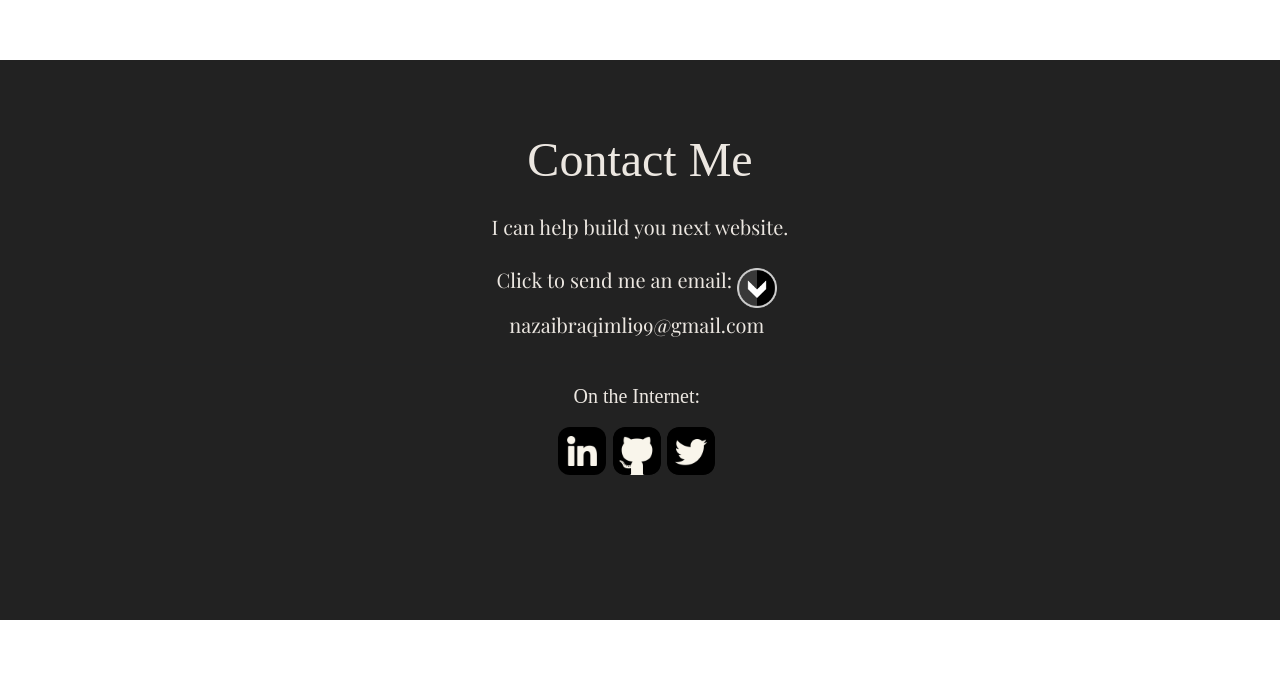
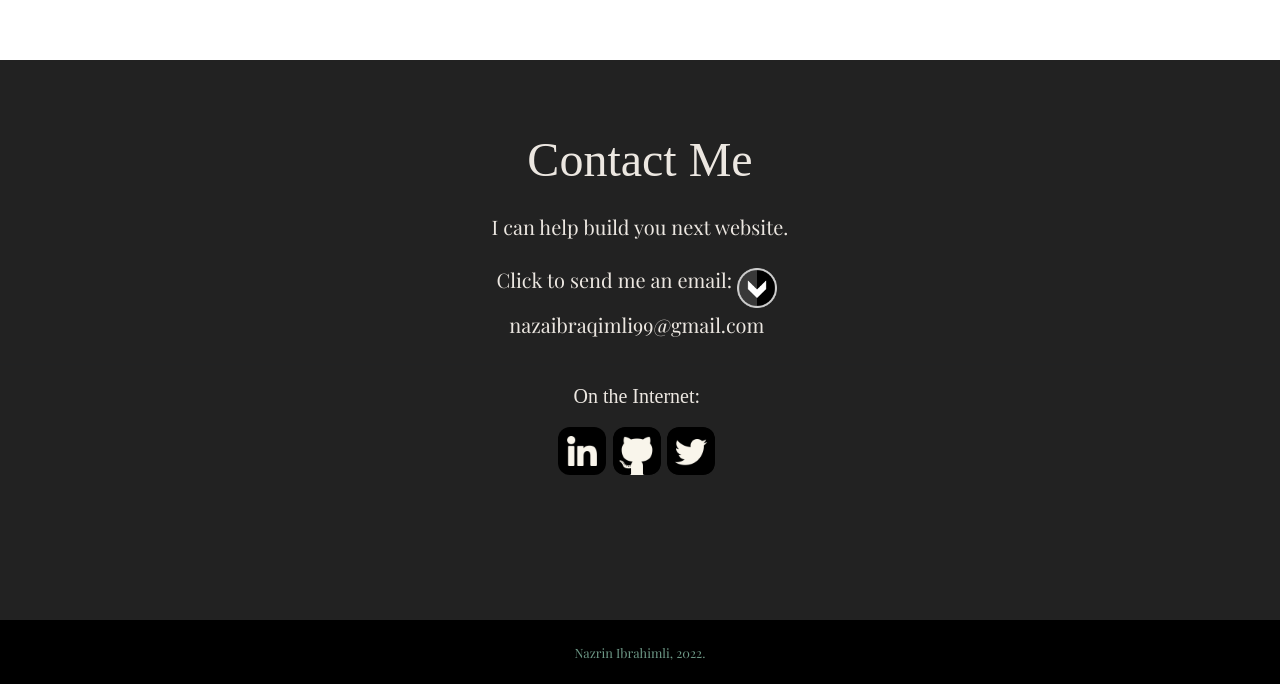
Before and after one commit to nazrinibrahimli/portfolio-Nazrin, a React (Create React App) app: page / in a window 1280 px wide. Shown: the part 3957-4641 px from the top of the page. Before the commit the page ends 4577 px from the top, so only its background shows below. Built offline with nearby package versions, Linux system fonts and the light colour scheme; a web font is replaced by a local one.

Commit message:
changes to animation

```diff
--- a/src/App.js
+++ b/src/App.js
@@ -42,6 +42,7 @@ const contactRef = useRef(null)
             <Route path="skills" element={<Skills />} />
             <Route path="contact" element={<Contact />} />
         </Routes> */}
+       <Footer/>
     </div>
   );
 }
--- a/src/styles/Contact.css
+++ b/src/styles/Contact.css
@@ -128,7 +128,9 @@ margin-top: 3rem;
 
 .credits{
     font-size: 0.8rem;
-    color: #ece7e1;
+    padding: 0;
+    margin: 0;
+    color: #6D9886;
     text-align: center;
     font-family: 'Playfair Display', serif;
 
```
